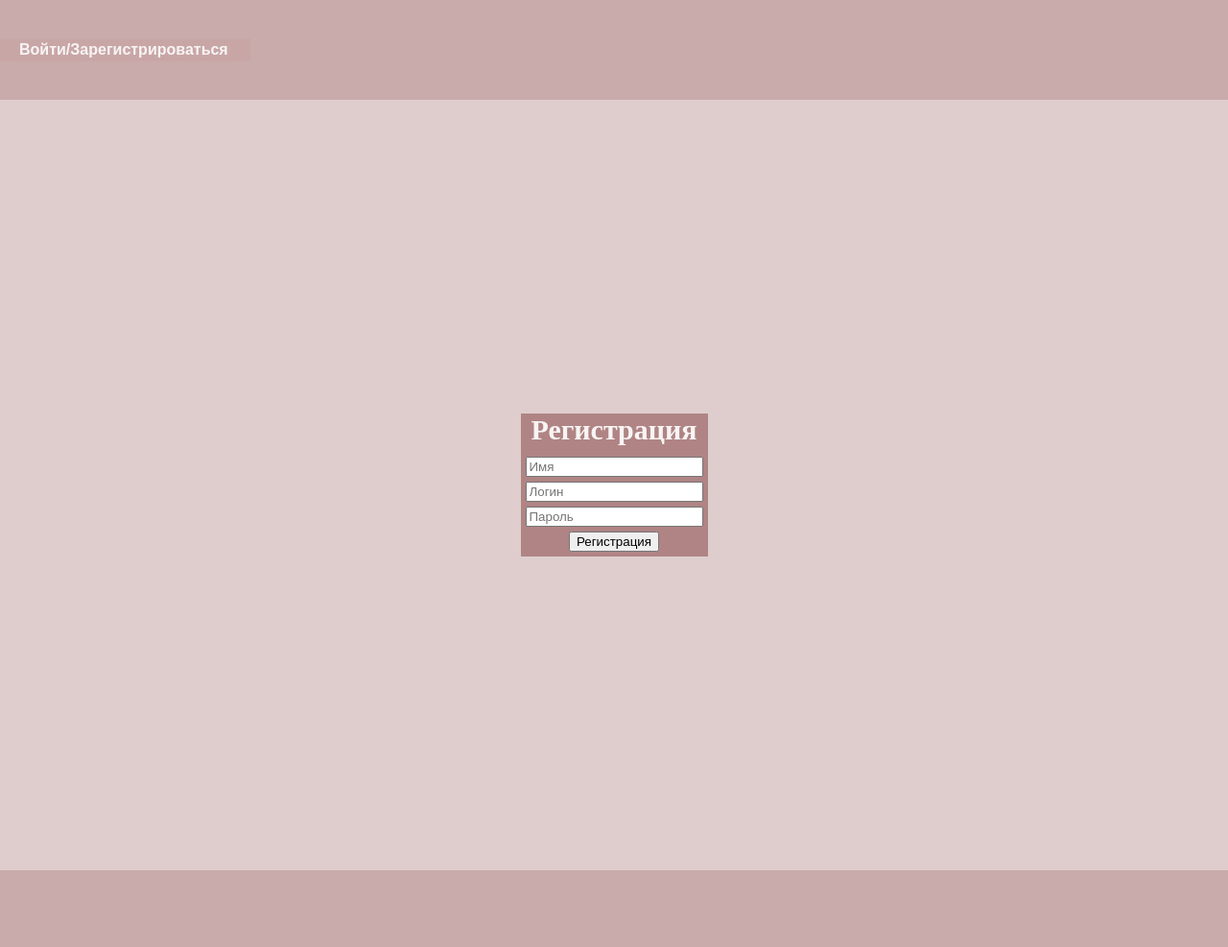
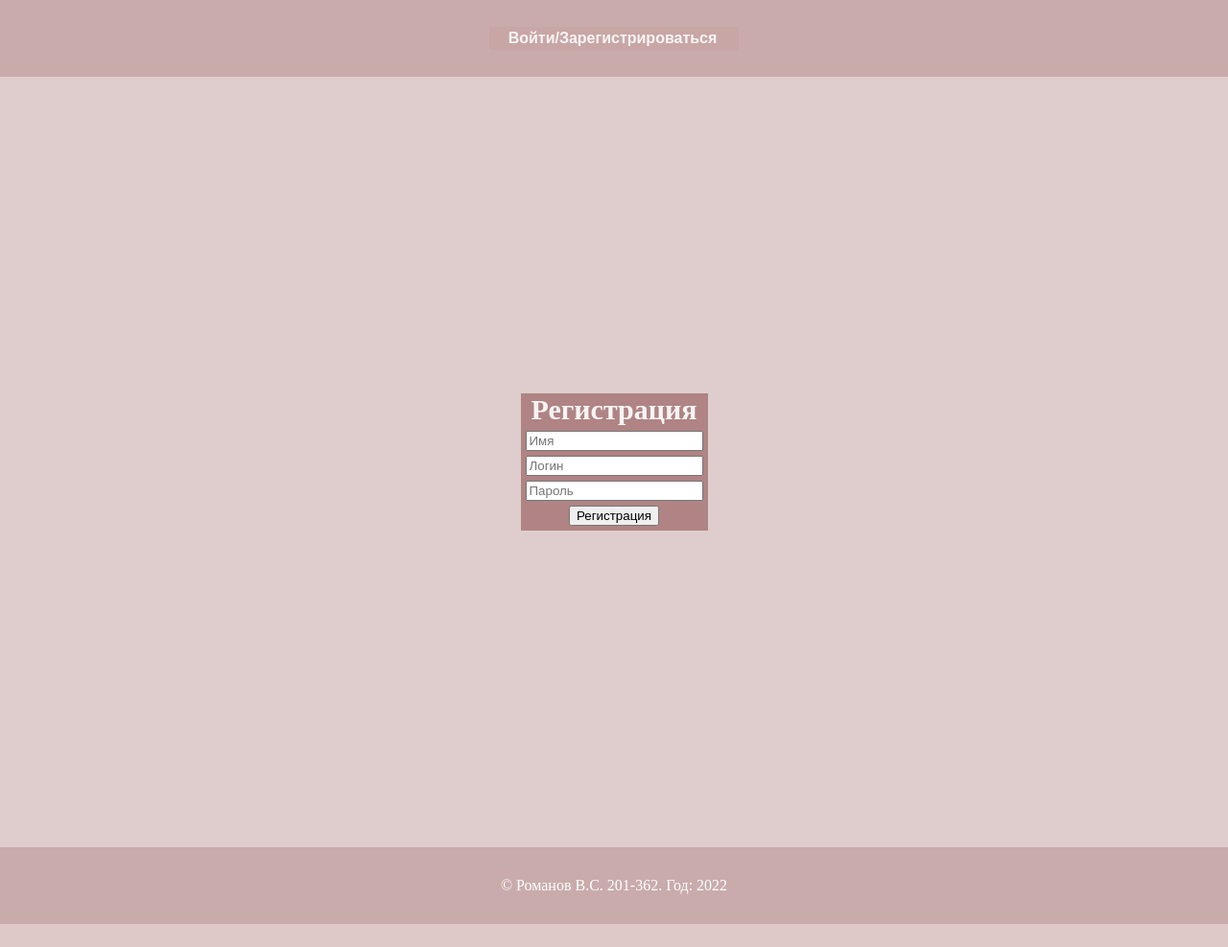
Before and after one commit to Vampirus555/Course_web-app, a PHP site: page /signup.php in a window 1280 px wide. Shown: the whole page at 96% size. After the commit the page ends 963 px from the top, so only its background shows below. Run offline with PHP 8.4, Linux system fonts and the light colour scheme; data that the repository does not hold is empty.

Commit message:
header&footer commit

```diff
--- a/auth.php
+++ b/auth.php
@@ -16,6 +16,6 @@ if(!$result || mysqli_num_rows($result) == 0){
 session_start();
 $_SESSION = mysqli_fetch_assoc($result);
 
-header("Location: main.php");
+header("Location: index.php");
 
 ?>
--- a/logout.php
+++ b/logout.php
@@ -19,5 +19,5 @@ if (ini_get("session.use_cookies")) {
 // Наконец, уничтожаем сессию.
 session_destroy();
 $user="";
-header("Location: main.php");
+header("Location: index.php");
 ?>
--- a/styles/style.css
+++ b/styles/style.css
@@ -1,13 +1,19 @@
 .header{
     background-color: #C9ABAB;
     color: white;
-    padding: 40px 0;
+    min-height: 80px;
+    display: flex;
+    align-items: center;
+    justify-content: center;
 }
 
 .footer{
     background-color: #C9ABAB;
     color: white;
-    padding: 40px 0;
+    min-height: 80px;
+    display: flex;
+    align-items: center;
+    justify-content: center;
 }
 
 body{
@@ -81,11 +87,20 @@ main{
     text-align: center;
     color: #f8f4f4;
     font-size: 25px;
+    font-weight: 600;
 
 }
+.container_header_info{
+
+    text-align: center;
+    color: #f8f4f4;
+    font-size: 18px;
+    font-style: italic;
+}
+
 
 .auth_header{
-    height: 40px;
+
     text-align: center;
     color: #f8f4f4;
     font-size: 30px;
@@ -93,7 +108,7 @@ main{
 }
 .park_header{
     background-color: #B08484;
-    height: 40px;
+
     text-align: center;
     color: #f8f4f4;
     font-size: 30px;
@@ -101,9 +116,17 @@ main{
     border-radius: 10px 10px 0 0;
 }
 .card_header{
-    height: 40px;
+
     text-align: center;
     color: #f8f4f4;
+    font-size: 20px;
+    font-weight: 600;
+
+}
+.warning{
+
+    text-align: center;
+    color: black;
     font-size: 20px;
     font-weight: 600;
 
@@ -111,6 +134,7 @@ main{
 .container-header p {
     margin-top: 0;
   }
+
 
 .card{
     background-color: #C9A6A6;
--- a/template.php
+++ b/template.php
@@ -20,8 +20,8 @@
 
 
         myPlacemark = new ymaps.Placemark(myMap.getCenter(), {
-            hintContent: 'Собственный значок метки',
-            balloonContent: 'Это красивая метка'
+            hintContent: '<?php echo $info['CommonName'] ?>',
+
                 }, {
                 // Опции.
                 // Необходимо указать данный тип макета.
@@ -43,9 +43,9 @@
 </head>
 <body>
 <header class="header">
-        <div class="container">
+
             <?php if(isset($user) && $user != ""):?>
-                    <label>Добро пожаловать, <?=$_SESSION["name"]?>! Теперь вы можете увидеть подробную информацию об активностях парка.</label>
+                    <label>Добро пожаловать, <?=$_SESSION["name"]?>! </label>
                     <!-- <a href="logout.php">Выйти</a> -->
                     <a href="logout.php"><button class="search-btn" >Выйти из аккаунта</button></a>
             <?php else:?>
@@ -53,7 +53,7 @@
                 <button class="search-btn" >Войти/Зарегистрироваться</button>
             </form>
             <?php endif;?>
-        </div>
+
     </header>
     <main>
         <p><?=$content;?></p>
@@ -62,9 +62,7 @@
 
 
     <footer class="footer">
-        <div class="container">
-
-        </div>
+        <p>&copy; Романов В.С. 201-362. Год: <?php echo date('Y'); ?></p>
     </footer>
 </body>
 </html>
```
Also changed, not shown: index.php (added, +34 -0 lines), info.php (+38 -2 lines), main.php (deleted, +0 -22 lines). Lines whose indentation alone changed are shown as unchanged.
